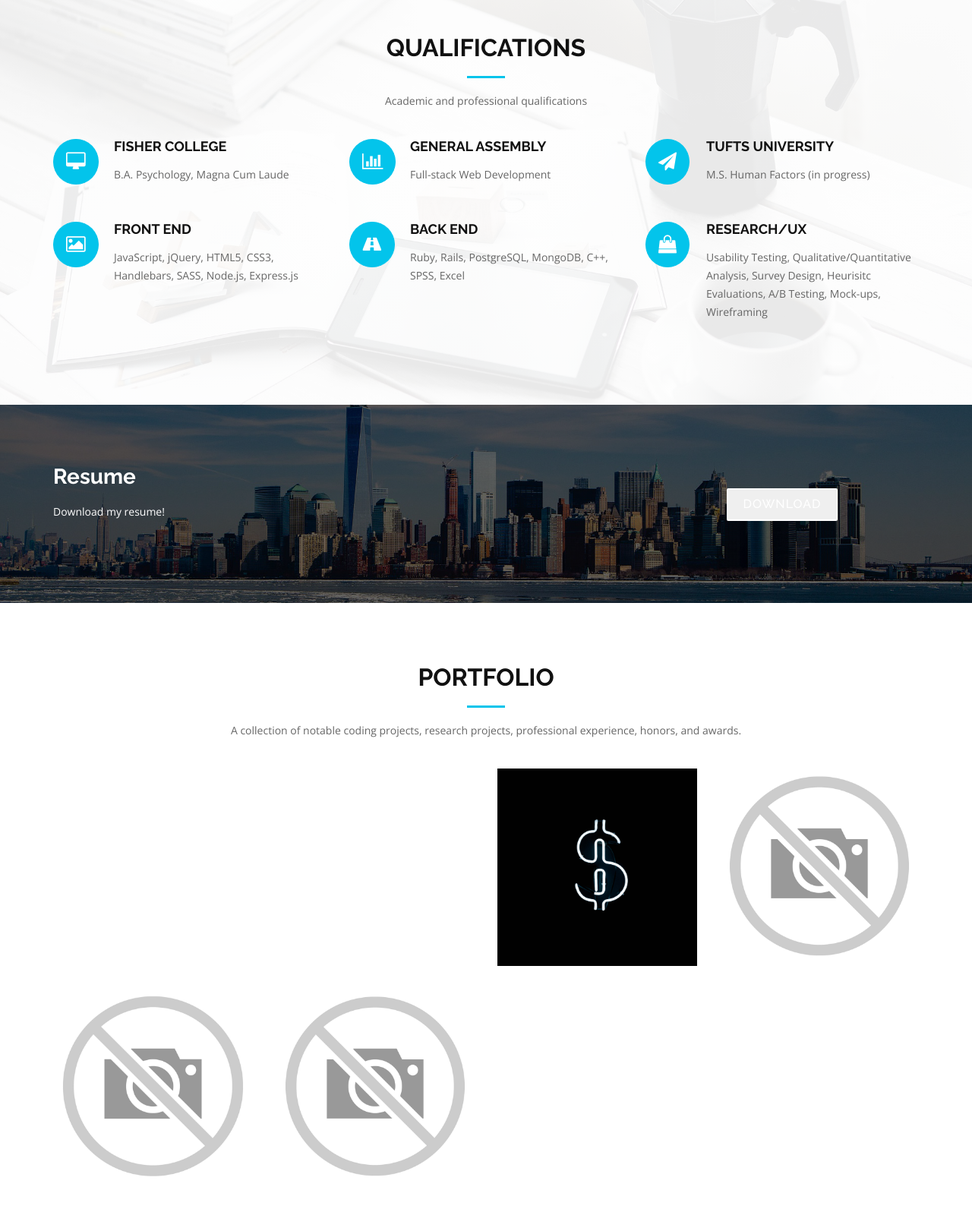
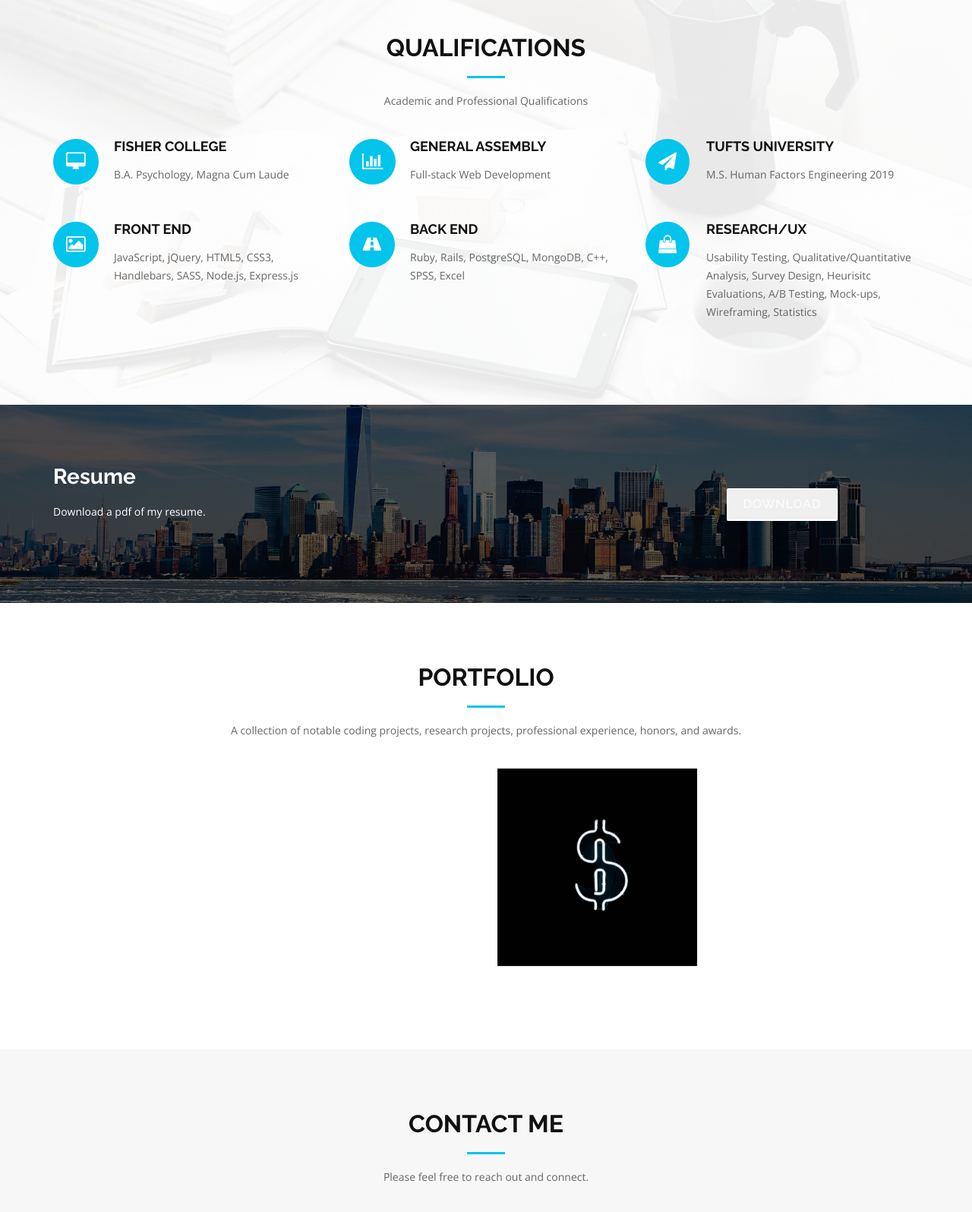
Before and after one commit to ryanwk/old_portfolio, a website: page index.html in a window 1280 px wide. Shown: the part 1764-3360 px from the top of the page at 76% size. Drawn offline with nearby package versions, Linux system fonts and the light colour scheme.

Commit message:
commented out unfinished portfolio links
commented out unfinished portfolio links
adjusted copyright footer
minor edits to grammar and punctuation on various sections
attempted to modify 'subscribe' section (download resume section)

```diff
--- a/index.html
+++ b/index.html
@@ -88,7 +88,7 @@
         <div class="col-md-12">
           <h3 class="section-title">About Me</h3>
           <div class="section-title-divider"></div>
-<p class="section-description"> Welcome to my personal website! This site is currently a work in progress but it will act as a primary resource for any professional and relevant personal information about me. Feel free to browse my portfolio, download my resume, peruse my qualifications and reach out!
+<p class="section-description"> Welcome to my personal website. This website is currently a work in progress but it will act as a primary resource for any professional and relevant personal information about me. Feel free to browse my portfolio, download my resume, peruse my qualifications and reach out!
 <br></br>
 </p>
         </div>
@@ -121,7 +121,7 @@
         <div class="col-md-12">
           <h3 class="section-title">Qualifications</h3>
           <div class="section-title-divider"></div>
-          <p class="section-description">Academic and professional qualifications</p>
+          <p class="section-description">Academic and Professional Qualifications</p>
         </div>
       </div>
 
@@ -139,7 +139,7 @@
         <div class="col-md-4 service-item">
           <div class="service-icon"><i class="fa fa-paper-plane"></i></div>
           <h4 class="service-title"><a href="">Tufts University</a></h4>
-          <p class="service-description">M.S. Human Factors (in progress) </p>
+          <p class="service-description">M.S. Human Factors Engineering 2019</p>
         </div>
         <div class="col-md-4 service-item">
           <div class="service-icon"><i class="fa fa-photo"></i></div>
@@ -154,7 +154,7 @@
         <div class="col-md-4 service-item">
           <div class="service-icon"><i class="fa fa-shopping-bag"></i></div>
           <h4 class="service-title"><a href="">Research/UX</a></h4>
-          <p class="service-description">Usability Testing, Qualitative/Quantitative Analysis, Survey Design, Heurisitc Evaluations, A/B Testing, Mock-ups, Wireframing </p>
+          <p class="service-description">Usability Testing, Qualitative/Quantitative Analysis, Survey Design, Heurisitc Evaluations, A/B Testing, Mock-ups, Wireframing, Statistics </p>
         </div>
       </div>
     </div>
@@ -167,8 +167,8 @@
     <div class="container wow fadeInUp">
       <div class="row">
         <div class="col-md-8">
-          <h3 class="subscribe-title">Resume</h3>
-          <p class="subscribe-text">Download my resume!</p>
+          <h3 class="subscribe-title resume-title">Resume</h3>
+          <p class="subscribe-text">Download a pdf of my resume.</p>
         </div>
         <div class="col-md-4 subscribe-btn-container">
           <form method="get" action="img/resume.pdf">
@@ -228,25 +228,25 @@
           </a>
         </div> -->
 
-        <div class="col-md-3">
+        <!-- <div class="col-md-3">
           <a class="portfolio-item" style="background-image: url(img/no-image.png);" href="./fisherspotlight.html">
             <div class="details">
               <h4>Fisher Spotlight</h4>
               <span>Fisher College feature</span>
             </div>
           </a>
-        </div>
+        </div> -->
 
-        <div class="col-md-3">
+        <!-- <div class="col-md-3">
           <a class="portfolio-item" style="background-image: url(img/no-image.png);" href="./research.html">
             <div class="details">
               <h4>Research / CV</h4>
               <span>Publications, conference presentations, CV</span>
             </div>
           </a>
-        </div>
+        </div> -->
 
-        <div class="col-md-3">
+        <!-- <div class="col-md-3">
           <a class="portfolio-item" style="background-image: url(img/no-image.png);" href="">
             <div class="details">
               <h4>placeholder</h4>
@@ -262,7 +262,7 @@
               <span>projects, data, testing</span>
             </div>
           </a>
-        </div>
+        </div> -->
 
       </div>
     </div>
@@ -471,7 +471,7 @@
         <div class="row">
           <div class="col-md-12">
             <div class="copyright">
-              &copy; Copyright <strong>Ryan Koch</strong>. All Rights Reserved
+              &copy; <strong>Ryan Koch</strong>
             </div>
             <div class="credits">
 
```
